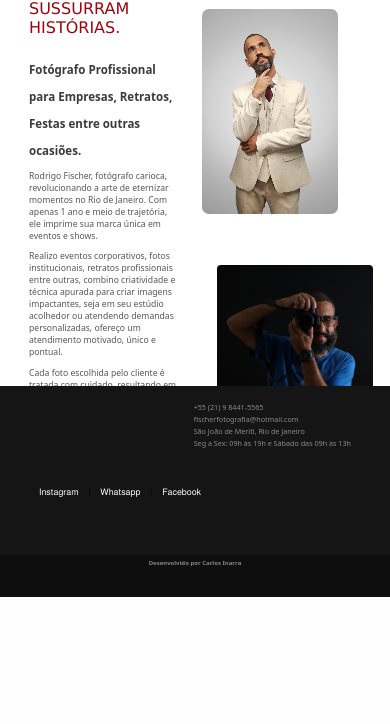
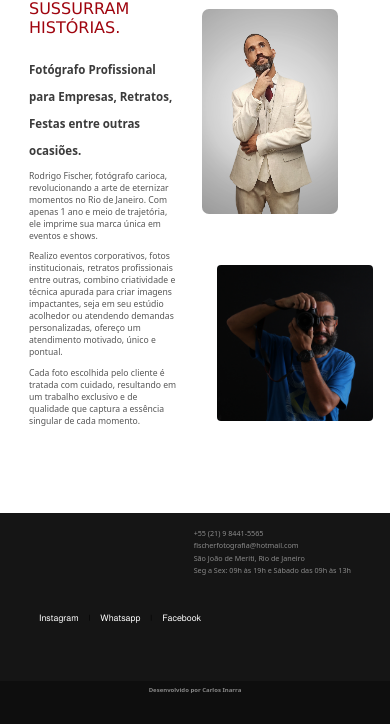
Before and after one commit to Carlos-Inarra/Fischer-Fotografia, a Flask app: page / in a window 390 px wide. Shown: the part 880-1604 px from the top of the page. Before the commit the page ends 1477 px from the top, so only its background shows below. Run offline with Flask 3, Linux system fonts and the light colour scheme.

Commit message:
AlterandoFooterCssResponsivo

```diff
--- a/Projeto_site/static/Base.css
+++ b/Projeto_site/static/Base.css
@@ -607,7 +607,7 @@ section.sobreMim{
     }
 
     footer{
-        margin-top: 150vh;
+        margin-top: 165vh;
     }
 
 }
```
